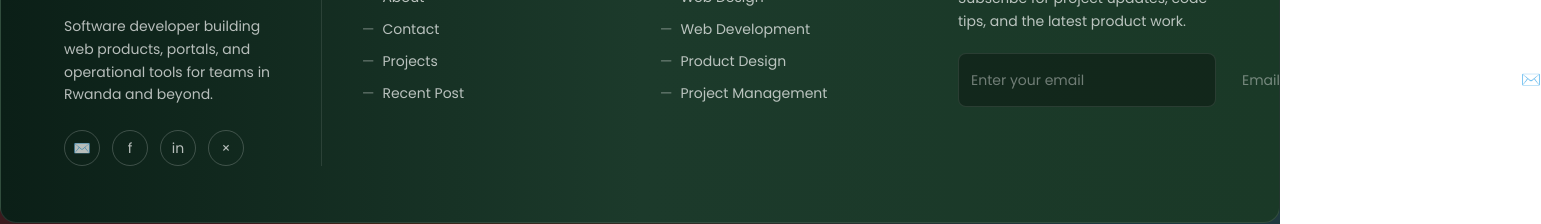
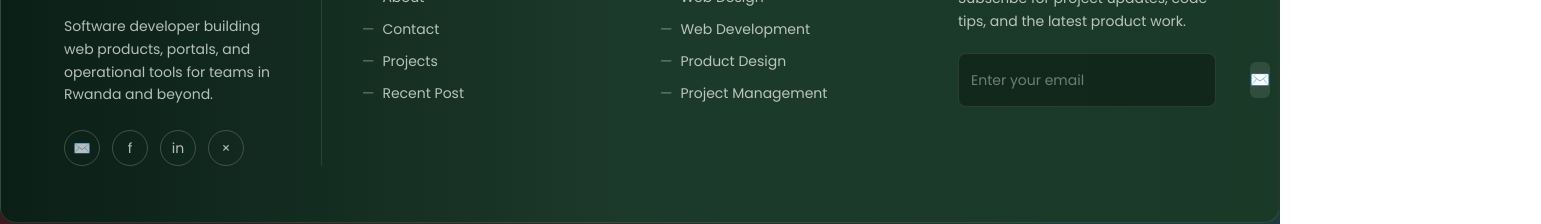
Before and after one commit to mutuyimana1/proffessional-portfolio, a React (Vite) app: page / in a window 1280 px wide. Shown: the part 5237-5461 px from the top of the page, 1541 px wide, since content can reach past the window. Built offline with nearby package versions, Linux system fonts and the light colour scheme.

Commit message:
remove unwanted

```diff
--- a/client/components/FooterSection.tsx
+++ b/client/components/FooterSection.tsx
@@ -102,10 +102,6 @@ export default function FooterSection() {
                 className="flex-1 bg-transparent outline-none text-sm text-white placeholder:text-white/40 font-poppins"
                 placeholder="Enter your email"
               />
-              <input
-                className="flex-1 bg-transparent outline-none text-sm text-white placeholder:text-white/40 font-poppins"
-                placeholder="Email address *"
-              />
               <button className="ml-2 w-9 h-9 flex items-center justify-center rounded-md bg-white/10 hover:bg-white/20 transition">
                 ✉️
               </button>
```
